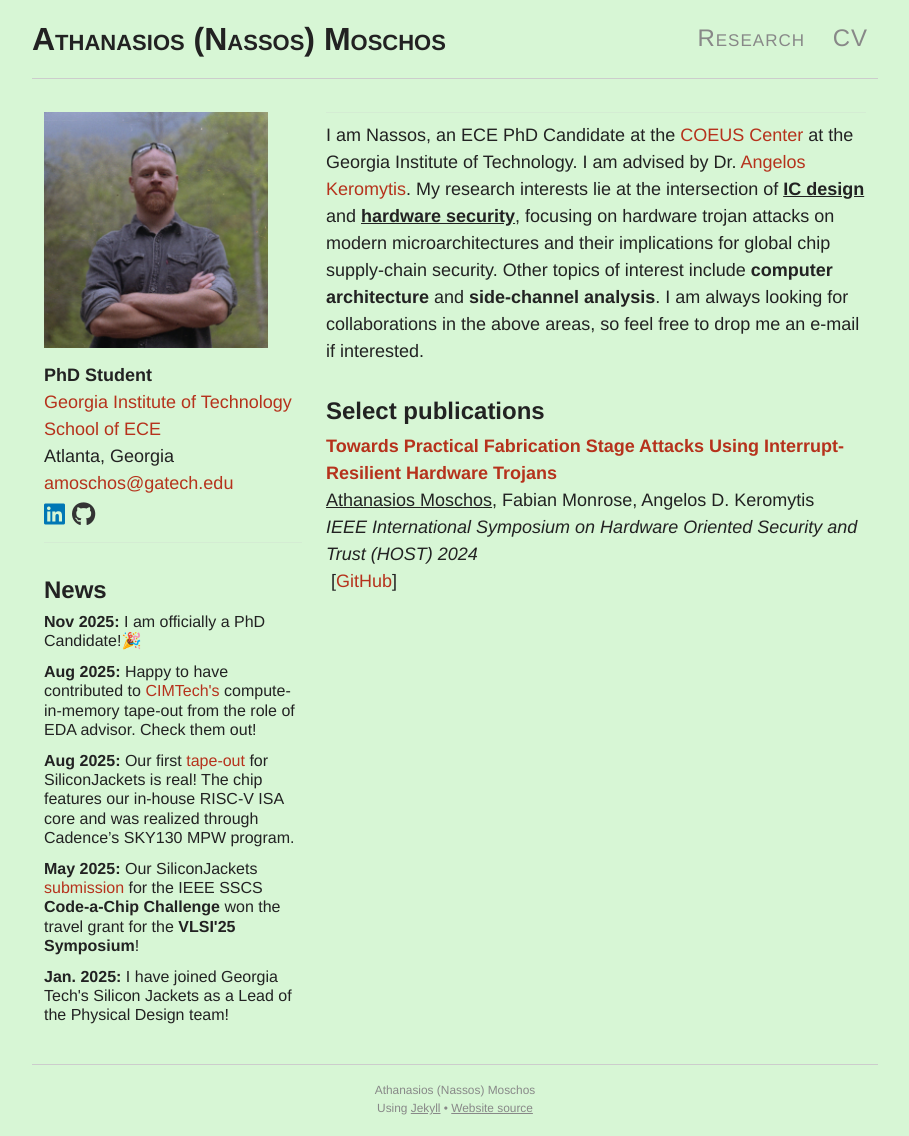
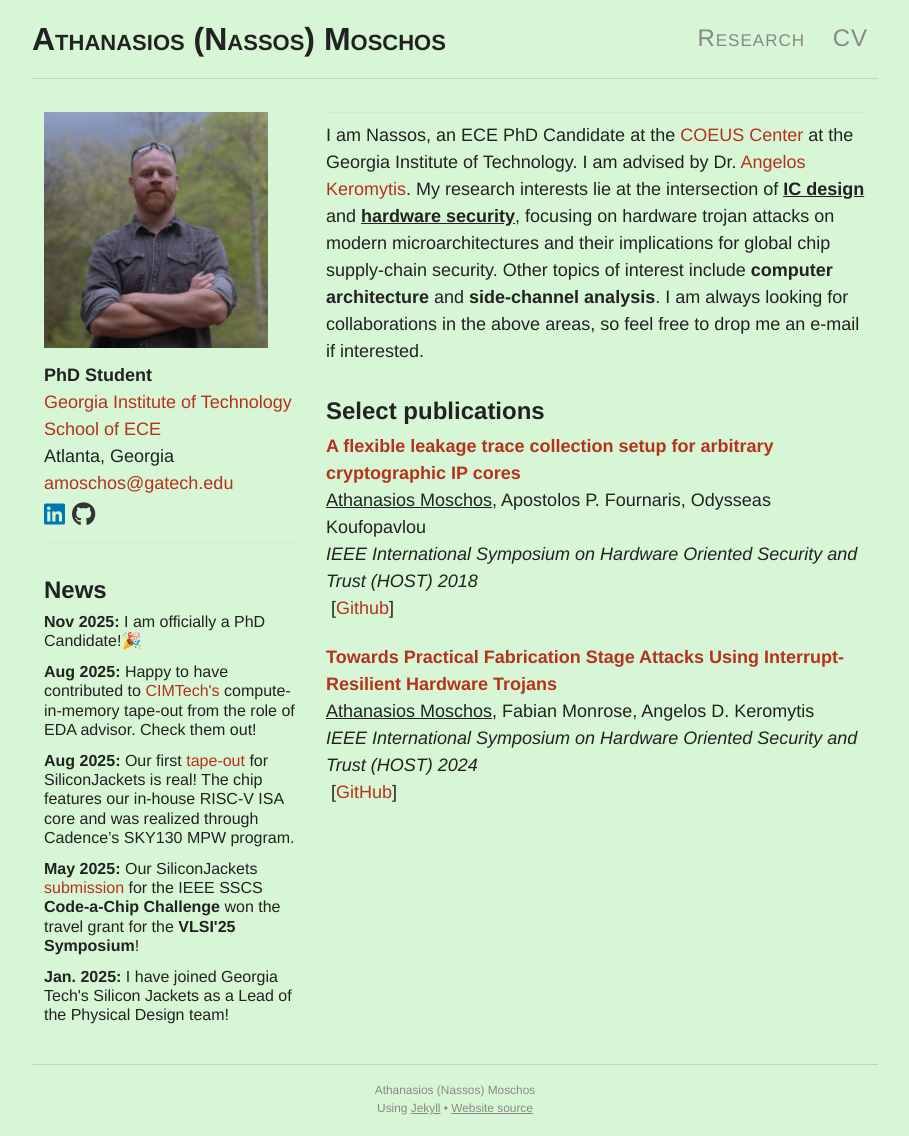
Before and after one commit to 0ena/0ena.github.io, a Jekyll site: the page built from index.md, in a window 1280 px wide. Shown: the whole page, without its empty margins (185-1094 px from the left). Built offline with Jekyll 4.4.1, drawn with Linux system fonts in a browser that asks for light colours; nearby versions of some CDN libraries.

Commit message:
Add HOST 2018 publication

```diff
--- a/_data/research.yml
+++ b/_data/research.yml
@@ -1,4 +1,14 @@
 pubs:
+    - title:   "A flexible leakage trace collection setup for arbitrary cryptographic IP cores"
+      author:  '<span style="text-decoration: underline">Athanasios Moschos</span>, Apostolos P. Fournaris, Odysseas Koufopavlou'
+      conference: "IEEE International Symposium on Hardware Oriented Security and Trust (HOST)"
+      url:     "https://drive.google.com/file/d/1gRFhJhRpM8B8ZSjjZzoo3ExcE--j0o-A/view?pli=1"
+      year:    "2018"
+      selected: true
+      media:
+        - name: "Github"
+          url:  "https://github.com/UoPeceHWSec/FlexLECO"
+
     - title:   "Towards Practical Fabrication Stage Attacks Using Interrupt-Resilient Hardware Trojans"
       author:  '<span style="text-decoration: underline">Athanasios Moschos</span>, Fabian Monrose, Angelos D. Keromytis'
       conference: "IEEE International Symposium on Hardware Oriented Security and Trust (HOST)"
```
